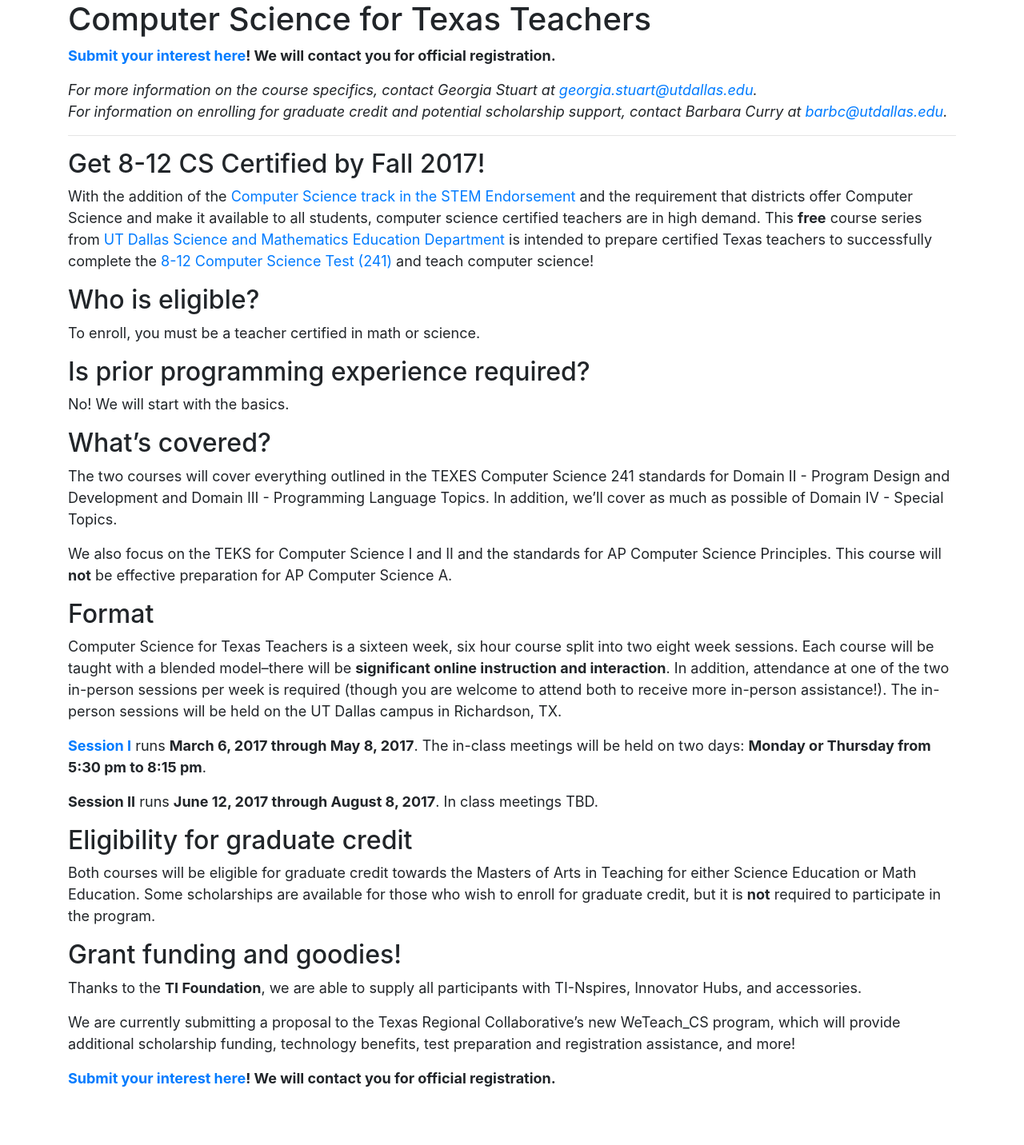
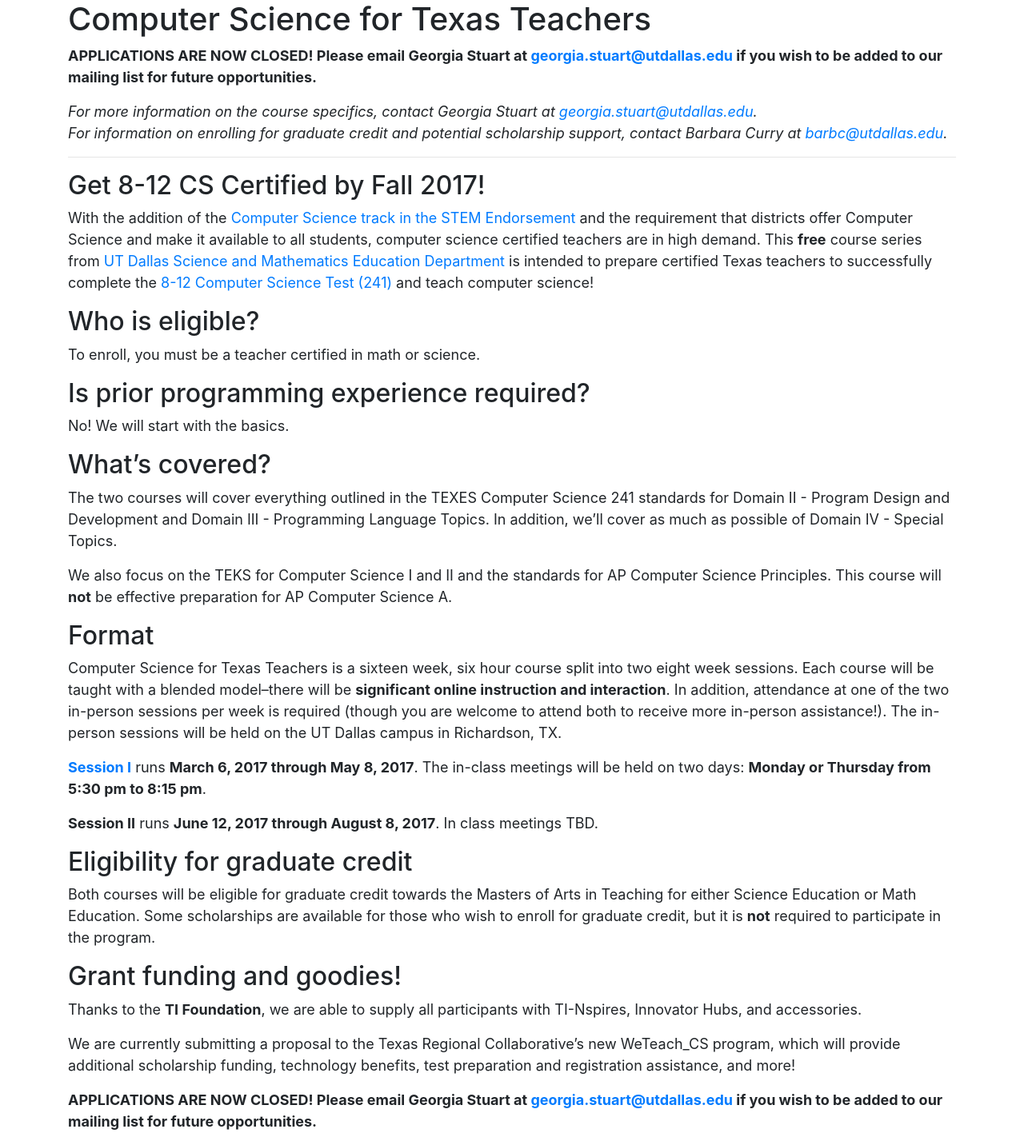
Before and after one commit to georgiastuart/blockly_testing, a plain HTML site: page index.html in a window 1280 px wide. Shown: the whole page at 80% size. Before the commit the page ends 1378 px from the top, so only its background shows below. Drawn offline with nearby package versions, Linux system fonts and the light colour scheme; some packages are replaced by stand-ins of ours.

Commit message:
Published with https://stackedit.io/

```diff
--- a/index.html
+++ b/index.html
@@ -14,7 +14,7 @@
 </head>
 <body><div class="container"><h1 id="computer-science-for-texas-teachers">Computer Science for Texas Teachers</h1>
 
-<p><strong><a href="https://utdallas.qualtrics.com/SE/?SID=SV_eDL0bz3rRyjTR77">Submit your interest here</a>! We will contact you for official registration.</strong></p>
+<p><strong>APPLICATIONS ARE NOW CLOSED! Please email Georgia Stuart at <a href="mailto:georgia.stuart@utdallas.edu">georgia.stuart@utdallas.edu</a> if you wish to be added to our mailing list for future opportunities.</strong></p>
 
 <p><em>For more information on the course specifics, contact Georgia Stuart at <a href="mailto:georgia.stuart@utdallas.edu">georgia.stuart@utdallas.edu</a>.</em> <br>
 <em>For information on enrolling for graduate credit and potential scholarship support, contact Barbara Curry at <a href="mailto:barbc@utdallas.edu">barbc@utdallas.edu</a>.</em></p>
@@ -57,6 +57,8 @@
 
 <p><strong>Session II</strong> runs <strong>June 12, 2017 through August 8, 2017</strong>. In class meetings TBD. </p>
 
+
+
 <h2 id="eligibility-for-graduate-credit">Eligibility for graduate credit</h2>
 
 <p>Both courses will be eligible for graduate credit towards the Masters of Arts in Teaching for either Science Education or Math Education. Some scholarships are available for those who wish to enroll for graduate credit, but it is <strong>not</strong> required to participate in the program.</p>
@@ -69,5 +71,5 @@
 
 <p>We are currently submitting a proposal to the Texas Regional Collaborative’s new WeTeach_CS program, which will provide additional scholarship funding, technology benefits, test preparation and registration assistance, and more!</p>
 
-<p><strong><a href="https://utdallas.qualtrics.com/SE/?SID=SV_eDL0bz3rRyjTR77">Submit your interest here</a>! We will contact you for official registration.</strong></p></div></body>
+<p><strong>APPLICATIONS ARE NOW CLOSED! Please email Georgia Stuart at <a href="mailto:georgia.stuart@utdallas.edu">georgia.stuart@utdallas.edu</a> if you wish to be added to our mailing list for future opportunities.</strong></p></div></body>
 </html>
```
